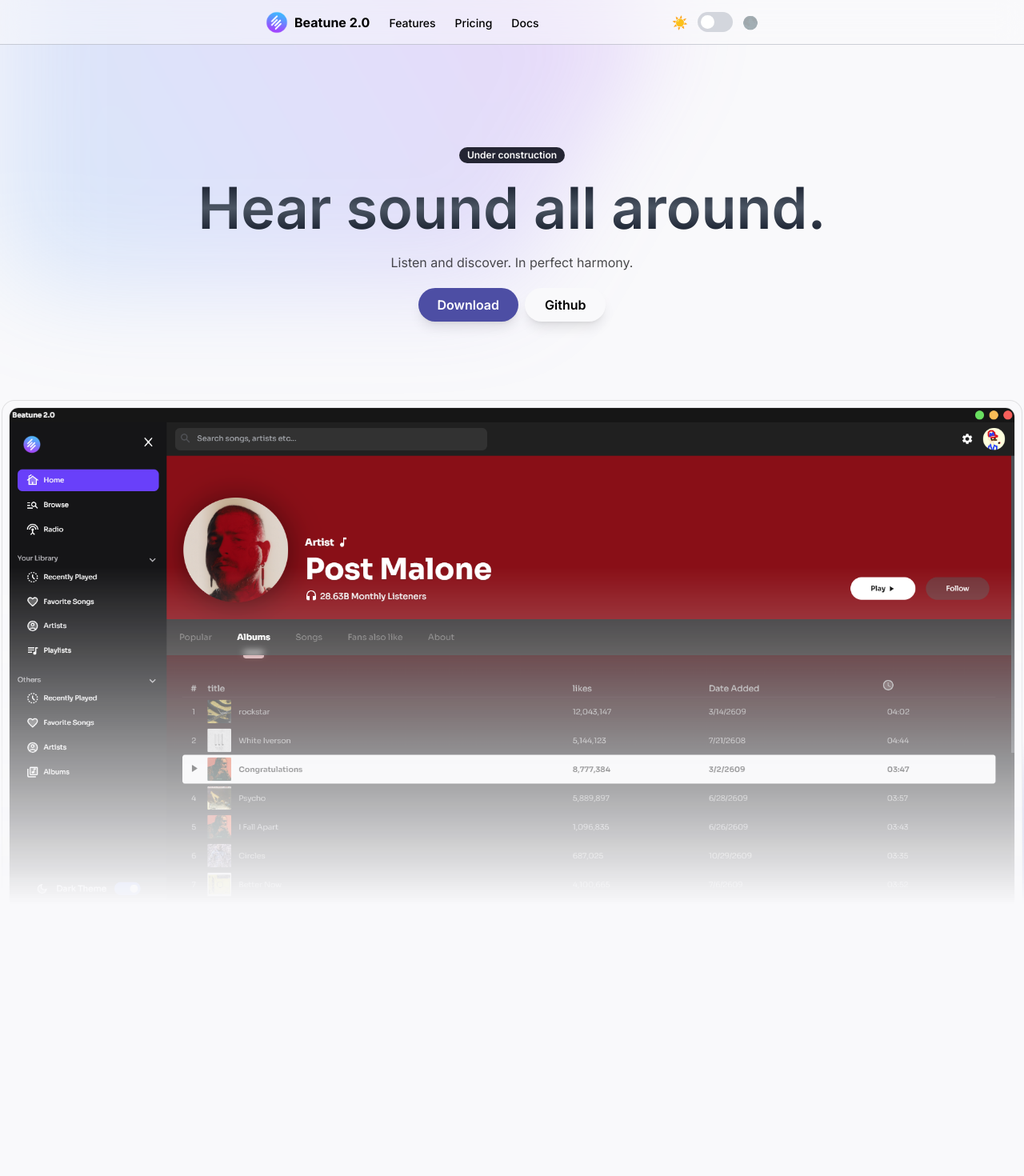
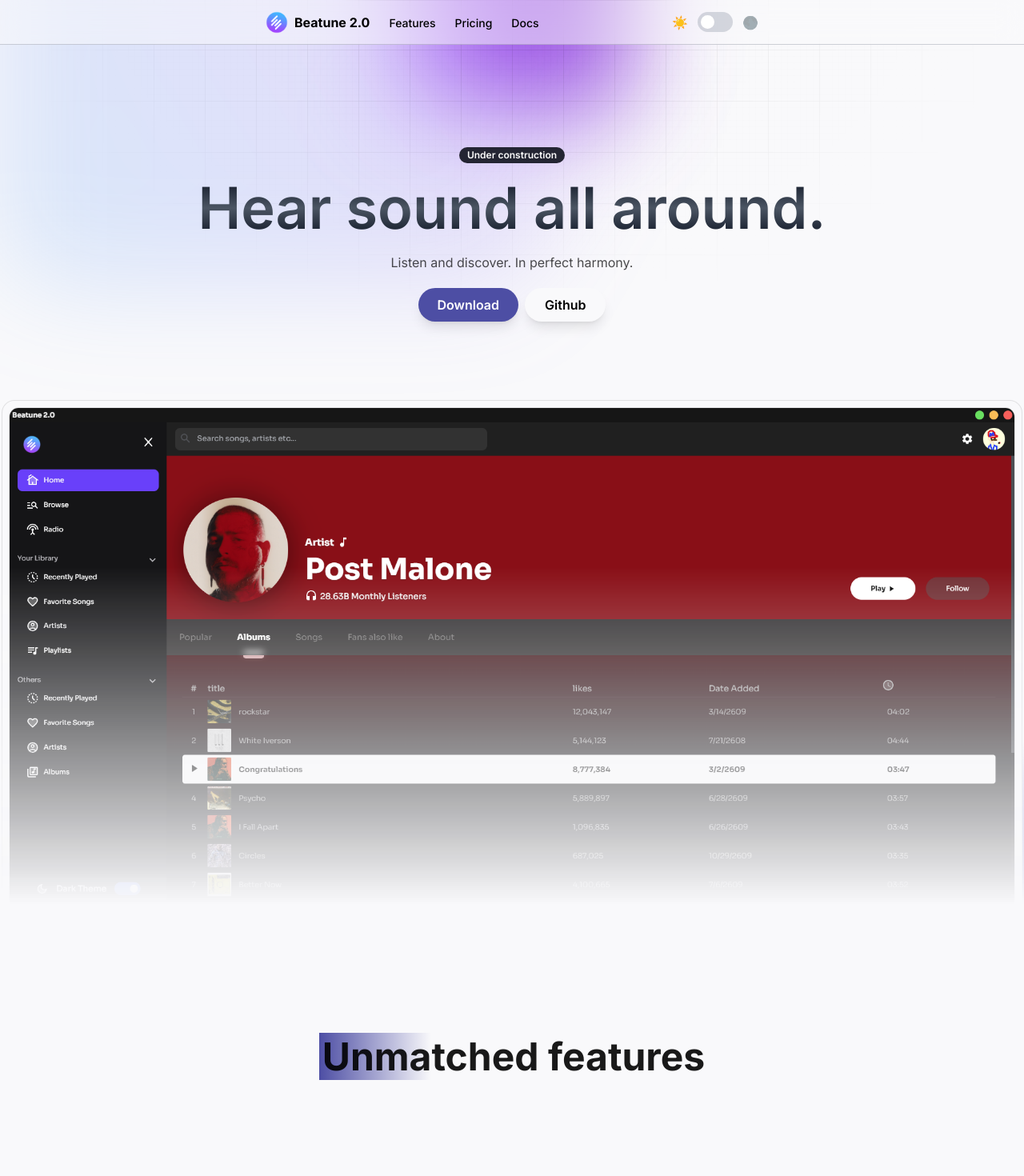
Before and after one commit to BenDayan123/beatune-website, a React (Vite) app: page / in a window 1280 px wide. Shown: the top 1470 px of the page at 80% size. Built offline with nearby package versions, Linux system fonts and the light colour scheme.

Commit message:
added theme switch and fixed  more UI reponsive issue

```diff
--- a/src/App.tsx
+++ b/src/App.tsx
@@ -5,6 +5,8 @@
 import { NavBar } from "./components/Nav";
 import { Footer } from "./components/Footer";
 import { useDarkMode } from "usehooks-ts";
+import { Features } from "./components/Features";
+import GridGlow from "./components/GlowGrid";
 
 function App() {
   const { isDarkMode } = useDarkMode();
@@ -16,6 +18,7 @@
         <div className="absolute inset-x-0 -top-40 z-[1] transform-gpu overflow-hidden blur-3xl sm:-top-80 pointer-events-none">
           <div className="relative opacity-20 left-[calc(50%-11rem)] aspect-[1155/678] w-[36.125rem] -translate-x-1/2 rotate-[30deg] bg-gradient-to-tr from-sky-400 dark:from-sky-900 to-purple-500 dark:to-purple-900 sm:left-[calc(50%-30rem)] sm:w-[72.1875rem]"></div>
         </div>
+        <GridGlow />
 
         <div className="min-h-[30vh] py-8 w-full px-6 gap-5 pt-32 flex flex-col justify-center text-center relative z-10">
           <div className="animate-scrollIn inline-flex items-cente bg-[#242533] text-[#fafafa] rounded-full px-2.5 py-0.5 text-xs font-semibold transition-colors focus:outline-none focus:ring-2 focus:ring-ring focus:ring-offset-2 w-fit mx-auto">
@@ -39,9 +42,9 @@
           </div>
         </div>
         <ImageContainer src={Image} />
+        <Features />
         <div className="w-full h-screen"></div>
-
-        <div className="glow"></div>
+        <div className="glow-circle"></div>
 
         <div className="z-20 max-md:p-6 py-12 border-t border-white dark:border-background-dark mt-24 px-24 bg-background-light/50 dark:bg-background-dark/50 backdrop-blur-sm shadow-lg">
           <div className="flex mx-auto w-1/2 gap-5 justify-between max-md:w-full items-center max-md:flex-col max-md:justify-center">
--- /dev/null
+++ b/src/components/Features.tsx
@@ -0,0 +1,10 @@
+export const Features = () => {
+  return (
+    <div className="text-black/90 dark:text-white/90 pt-24">
+      <h1 className="font-bold text-center text-5xl">
+        <span className="bg-gradient-to-r from-[#4d4ea4] pl-1">Unma</span>tched
+        features
+      </h1>
+    </div>
+  );
+};
--- /dev/null
+++ b/src/components/GlowGrid/index.tsx
@@ -0,0 +1,41 @@
+import "./style.css";
+
+interface Props {}
+
+const GridGlow: React.FC<Props> = () => {
+  return (
+    <>
+      <div className="absolute left-1/2 top-0 h-[1px] w-1/3 -translate-x-1/2 bg-gradient-to-r from-transparent via-black to-tran dark:via-white"></div>
+      <div className="glow absolute left-1/2 top-0 h-[250px] w-[20%] -translate-x-1/2 -translate-y-1/2 rounded-circle bg-gradient-to-r from-purple-400 to-purple-700 blur-3xl dark:h-[150px]"></div>
+      <svg
+        stroke="white"
+        fill="transparent"
+        className="grid stroke-black/100 dark:stroke-white/70"
+        viewBox="0 0 1600 780"
+      >
+        <pattern
+          id="small-grid"
+          width="10"
+          height="10"
+          patternUnits="userSpaceOnUse"
+        >
+          <rect strokeWidth="0.2" width="100%" height="100%"></rect>
+        </pattern>
+
+        <pattern
+          id="big-grid"
+          width="80"
+          height="80"
+          patternUnits="userSpaceOnUse"
+        >
+          <rect width="100%" height="100%"></rect>
+        </pattern>
+
+        <rect width="100%" height="100%" fill="url(#big-grid)"></rect>
+        <rect width="100%" height="100%" fill="url(#small-grid)"></rect>
+      </svg>
+    </>
+  );
+};
+
+export default GridGlow;
--- /dev/null
+++ b/src/components/GlowGrid/style.css
@@ -0,0 +1,19 @@
+.grid{
+    --mask-image: radial-gradient(50% 65% at top center, black, transparent);
+    mask-image: var(--mask-image);
+    -webkit-mask-image: var(--mask-image);
+    opacity: 40%;
+    position: absolute;
+    z-index: 1;
+    animation: fadeIn 2s ease-in both;
+    top: -2px;
+}
+
+@keyframes fadeIn {
+    from{
+        opacity: 0;
+    }
+    to{
+        opacity: 20%;
+    }
+}
--- a/src/components/ImageContainer.tsx
+++ b/src/components/ImageContainer.tsx
@@ -14,7 +14,7 @@
       <div className="align-middle p-2 rounded-2xl z-10 overflow-hidden dark:border-white/10 border border-black/10 bg-background-light dark:bg-background-dark">
         <img
           src={src}
-          className="rounded-xl dark:border-white/10 border border-black/10"
+          className="rounded-xl pointer-events-none dark:border-white/10 border border-black/10"
         />
       </div>
     </div>
--- a/src/style.css
+++ b/src/style.css
@@ -18,7 +18,7 @@
     background: black;
 }
 
-.glow{
+.glow-circle{
     transform: translate(-50%, 60%);
     box-shadow: inset 0 0 50px #fff, inset 20px 0 80px #f0f, inset -20px 0 80px #0ff, inset 20px 0 300px #f0f, inset -20px 0 300px #0ff, 0 0 50px #fff, -10px 0 80px #f0f, 10px 0 80px #0ff;
     animation: load 6s ease-in-out infinite;
```
